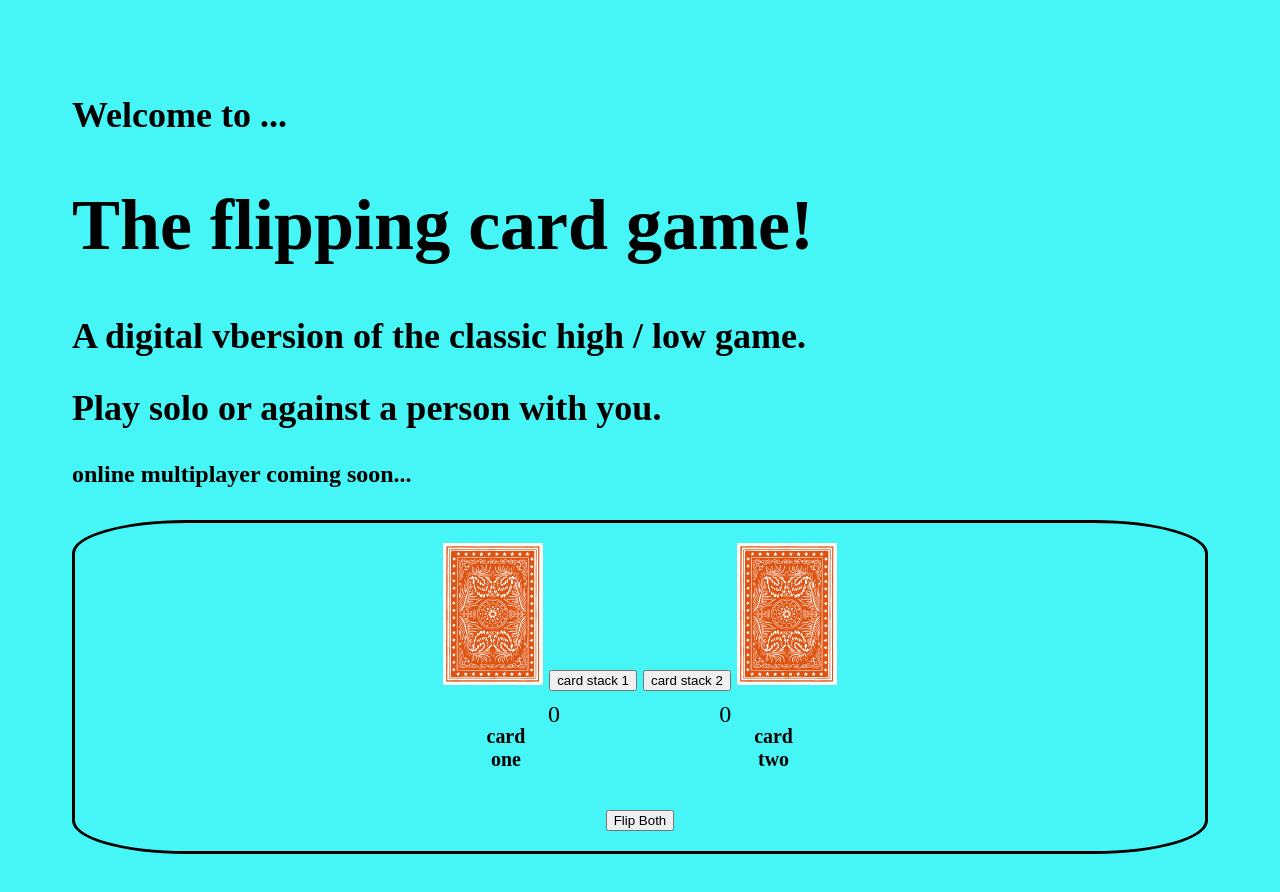
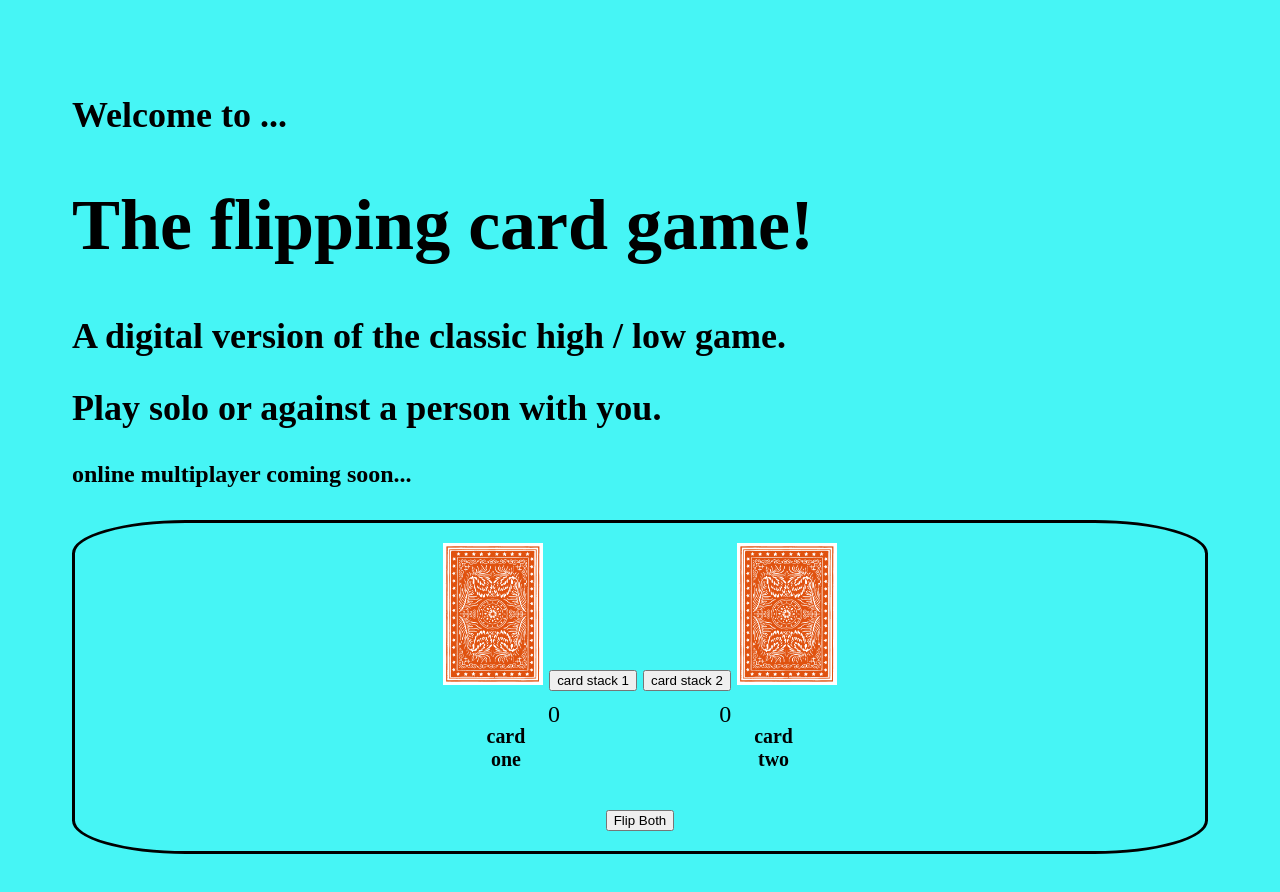
Before and after one commit to BrianLoveGa/flip, a plain HTML site: page card_flip/index.html in a window 1280 px wide. Drawn offline with Linux system fonts and the light colour scheme.

Commit message:
some flavor

```diff
--- a/card_flip/index.html
+++ b/card_flip/index.html
@@ -10,7 +10,7 @@
   <body>
     <h2>Welcome to ...</h2>
     <h1 class="big">The flipping card game!</h1>
-    <h2>A digital vbersion of the classic high / low game.</h2>
+    <h2>A digital version of the classic high / low game.</h2>
     <h2>Play solo or against a person with you.</h2>
     <h4>online multiplayer coming soon...</h4>
     <div class="game">
```
